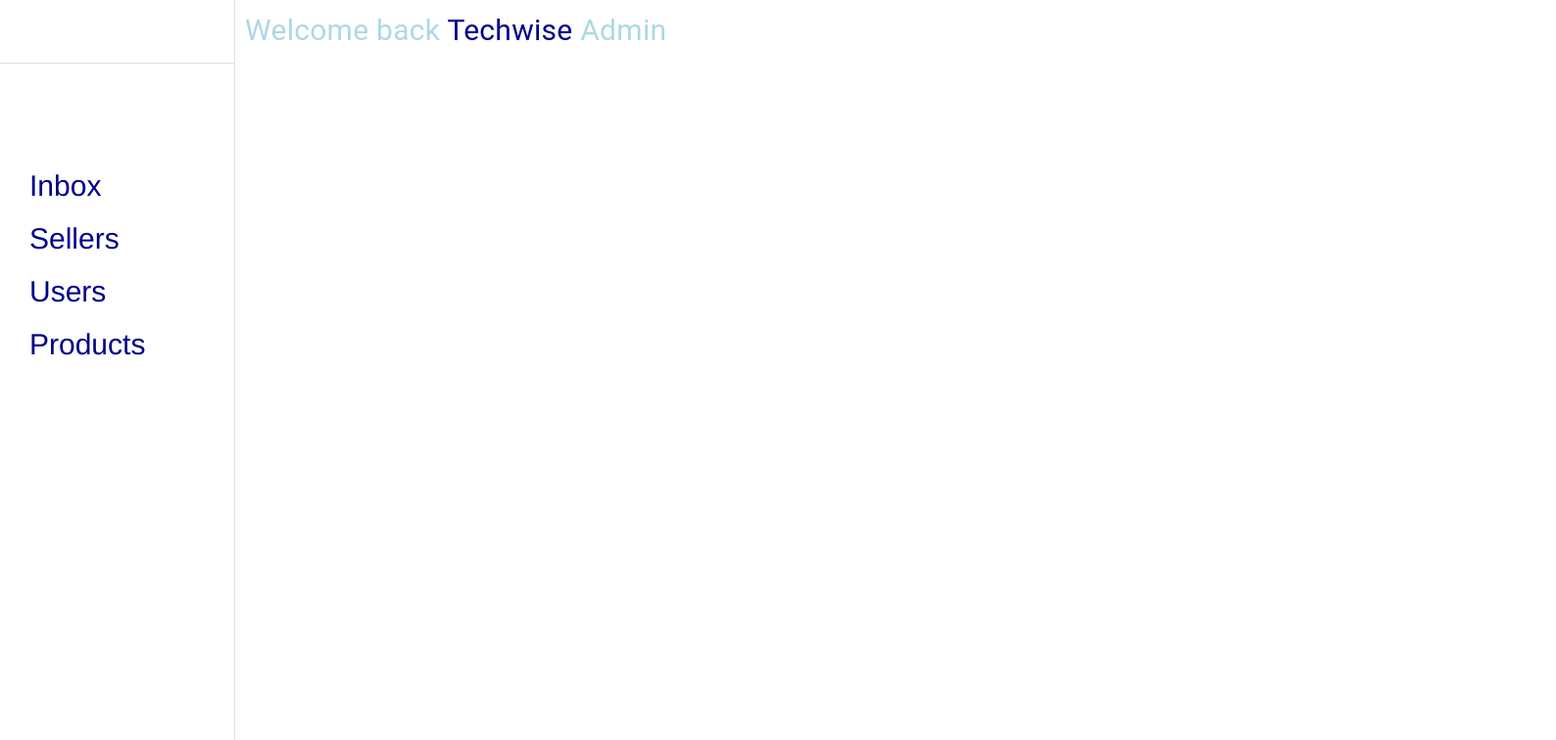
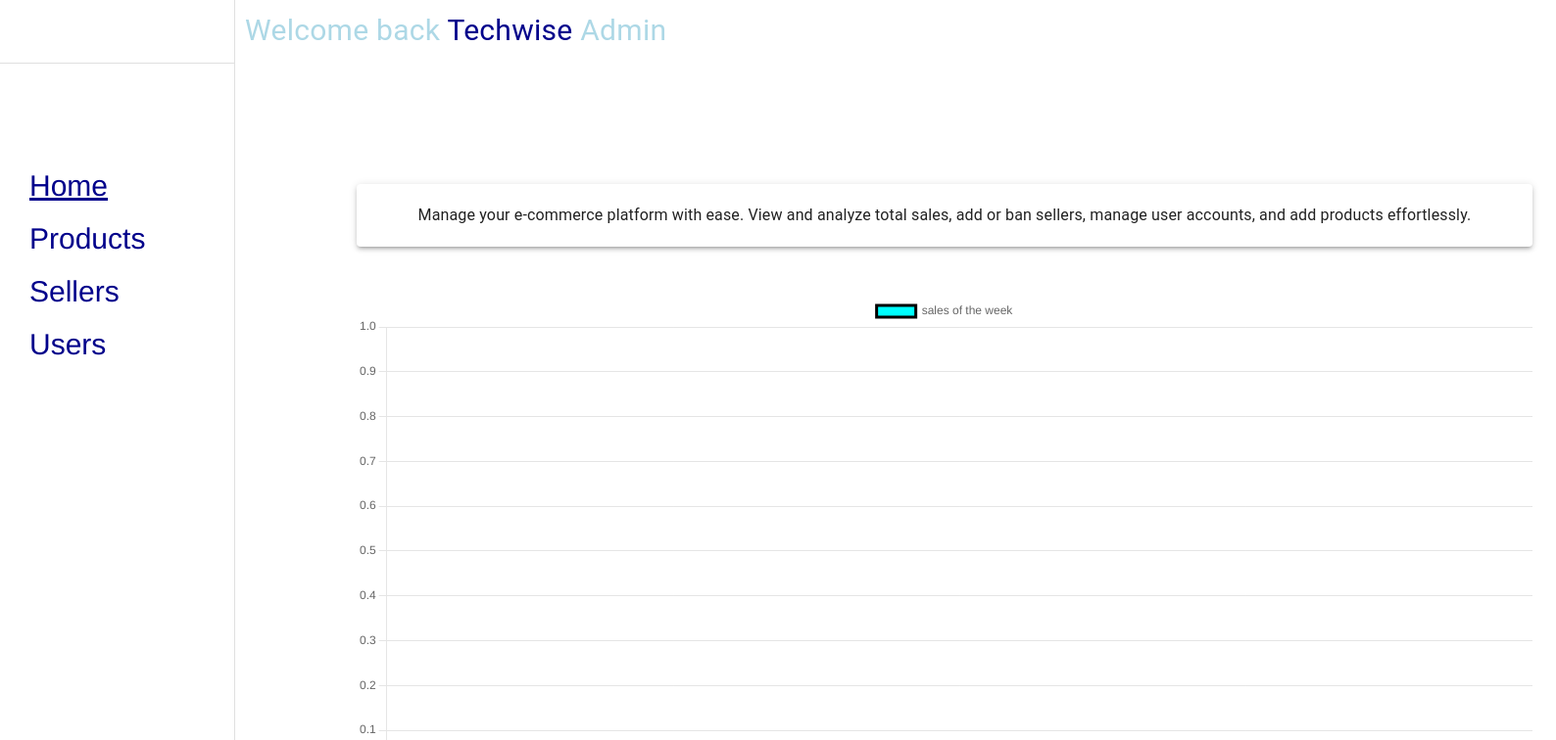
Before and after one commit to newwohh/techwise, a React (Vite) app in the folder client/: page / in a window 1280 px wide. Shown: the top 756 px of the page at 98% size, 1588 px wide, since content can reach past the window. Built offline with nearby package versions, Linux system fonts and the light colour scheme; no server answers.

Commit message:
Added graph for total sales

```diff
--- a/client/package.json
+++ b/client/package.json
@@ -16,7 +16,9 @@
     "@mui/material": "^5.14.11",
     "@tanstack/react-query": "^4.35.3",
     "axios": "^1.5.1",
+    "chart.js": "^4.4.0",
     "react": "^18.2.0",
+    "react-chartjs-2": "^5.2.0",
     "react-dom": "^18.2.0",
     "react-router-dom": "^6.16.0"
   },
--- a/client/src/App.tsx
+++ b/client/src/App.tsx
@@ -3,12 +3,14 @@ import WebDrawer from "./components/Drawer/WebDrawer";
 import Product from "./pages/Product";
 import User from "./pages/User";
 import Seller from "./pages/Seller";
+import Home from "./pages/Home";
 
 function App() {
   return (
     <>
       <WebDrawer>
         <Routes>
+          <Route path="/" element={<Home />} />
           <Route path="/products" element={<Product />} />
           <Route path="/users" element={<User />} />
           <Route path="/sellers" element={<Seller />} />
--- a/client/src/components/Drawer/WebDrawer.tsx
+++ b/client/src/components/Drawer/WebDrawer.tsx
@@ -8,6 +8,13 @@ import Typography from "@mui/material/Typography";
 import Divider from "@mui/material/Divider";
 import { NavLink } from "react-router-dom";
 const drawerWidth = 240;
+
+const drawerLinks = [
+  { title: "Home", link: "/" },
+  { title: "Products", link: "/Products" },
+  { title: "Sellers", link: "/sellers" },
+  { title: "Users", link: "/users" },
+];
 
 function WebDrawer({ children }: { children: React.ReactNode }) {
   return (
@@ -55,10 +62,10 @@ function WebDrawer({ children }: { children: React.ReactNode }) {
               marginLeft: "30px",
             }}
           >
-            {["Inbox", "Sellers", "Users", "Products"].map((text, index) => {
+            {drawerLinks.map((text, index) => {
               return (
                 <NavLink
-                  to={`/${text}`}
+                  to={`${text.link}`}
                   key={index}
                   style={({ isActive }) => {
                     return {
@@ -71,7 +78,7 @@ function WebDrawer({ children }: { children: React.ReactNode }) {
                     };
                   }}
                 >
-                  {text}
+                  {text.title}
                 </NavLink>
               );
             })}
--- /dev/null
+++ b/client/src/pages/Home.tsx
@@ -0,0 +1,96 @@
+import React from "react";
+import { Line } from "react-chartjs-2";
+import {
+  Chart as ChartJS,
+  CategoryScale,
+  LinearScale,
+  PointElement,
+  LineElement,
+  Title,
+  Tooltip,
+  Legend,
+} from "chart.js";
+import { useQuery } from "@tanstack/react-query";
+import { Typography, Paper } from "@mui/material";
+import axios, { AxiosResponse } from "axios";
+
+ChartJS.register(
+  CategoryScale,
+  LinearScale,
+  PointElement,
+  LineElement,
+  Title,
+  Tooltip,
+  Legend
+);
+
+function Home() {
+  const fetchAllOrders = async () => {
+    const sellers: AxiosResponse = await axios.get(
+      "http://localhost:8000/techwise/api/product/sales"
+    );
+
+    return sellers.data.data;
+  };
+  const { data } = useQuery({
+    queryKey: ["orders"],
+    queryFn: () => fetchAllOrders(),
+  });
+
+  const dayCounts: { [key: string]: number } = {};
+
+  if (data) {
+    Object.keys(data).forEach((day) => {
+      dayCounts[day] = data[day].length;
+    });
+  }
+
+  const dataFromApi = Object.values(dayCounts);
+  const labelsFromApi = Object.keys(dayCounts);
+
+  const datas = {
+    labels: labelsFromApi,
+    datasets: [
+      {
+        label: "sales of the week",
+        data: dataFromApi,
+        backgroundColor: "aqua",
+        borderColor: "black",
+      },
+    ],
+  };
+
+  const options = {
+    responsive: true,
+    plugins: {
+      legend: {
+        position: "top" as const,
+      },
+      title: {
+        display: false,
+        text: "Chart.js Line Chart",
+      },
+    },
+  };
+
+  console.log();
+
+  return (
+    <div>
+      <div>
+        <Paper elevation={3} style={{ padding: 20, textAlign: "center" }}>
+          <Typography>
+            Manage your e-commerce platform with ease. View and analyze total
+            sales, add or ban sellers, manage user accounts, and add products
+            effortlessly.
+          </Typography>
+        </Paper>
+      </div>
+      <div style={{ height: "800px", marginTop: "50px" }}>
+        <Line data={datas} options={options} height={500} width={1200} />
+      </div>
+    </div>
+  );
+}
+
+export default Home;
```
Also changed, not shown: 1 other file (tests, documents, lock files or other folders).
